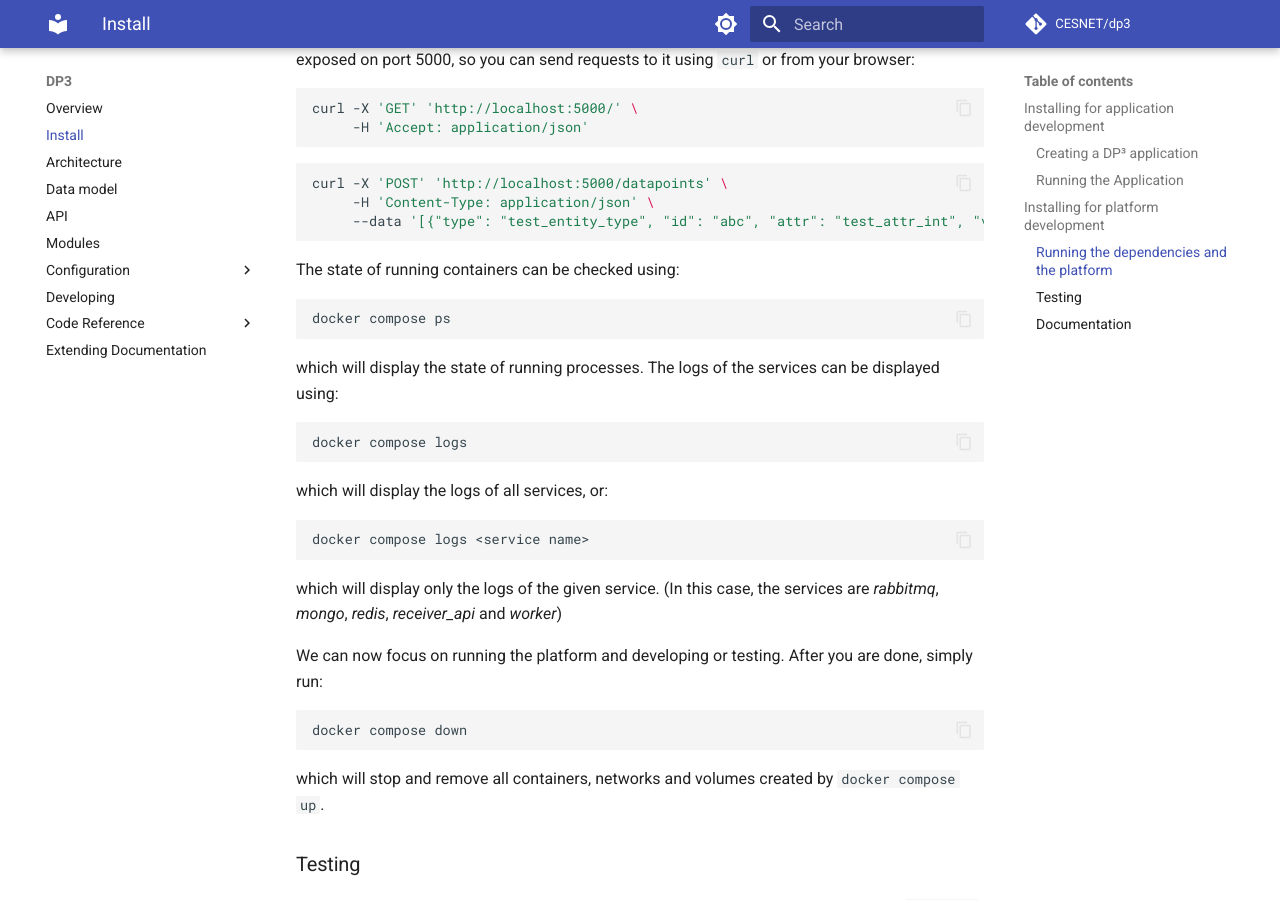
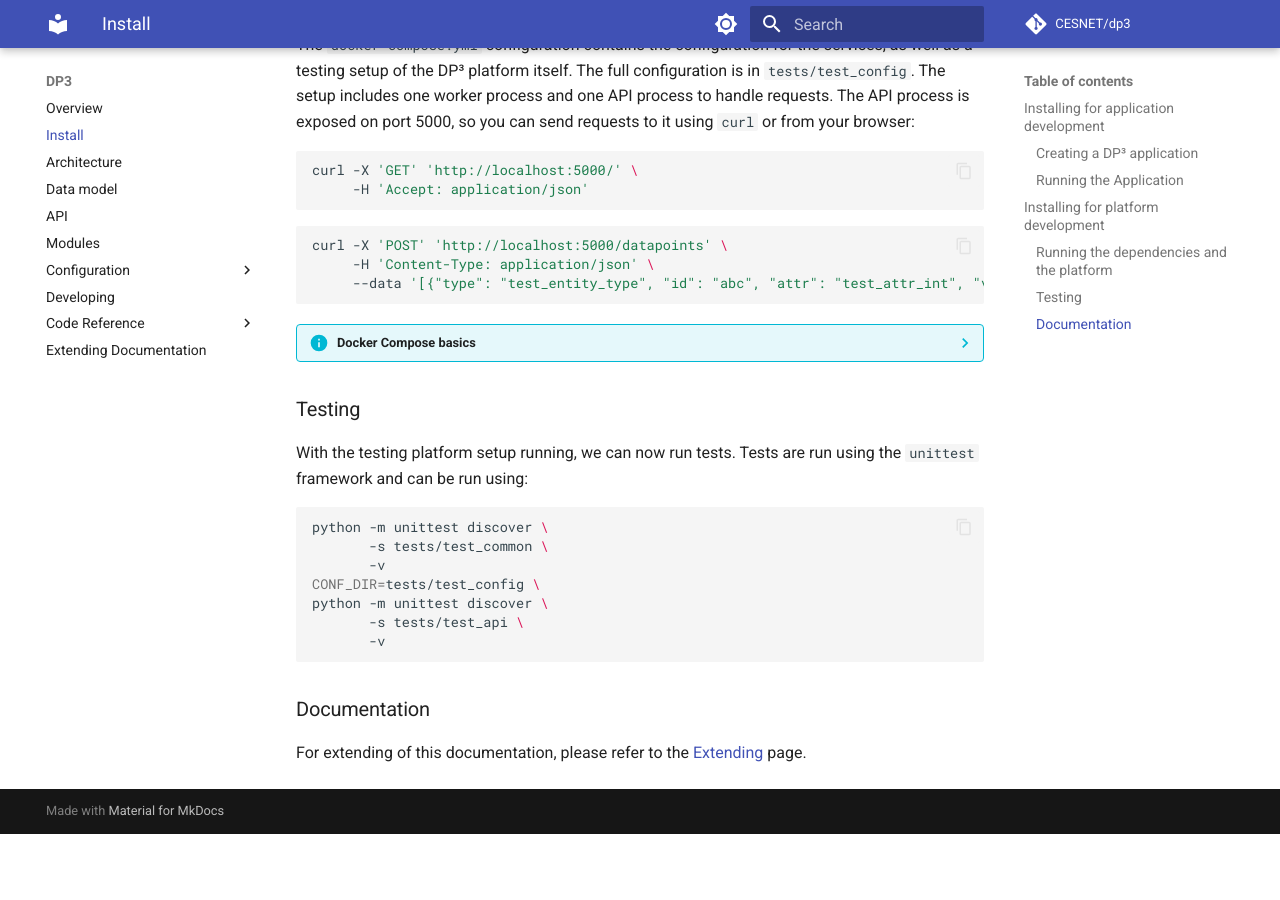
Before and after one commit to CESNET/dp3, an MkDocs documentation site: the page built from docs/install.md, in a window 1280 px wide and 900 px high, scrolled down 3221 px. Built offline with MkDocs 1.6.1 and Material for MkDocs 9.7.7, drawn with Linux system fonts in a browser that asks for light colours; comment, search, counter and statistics services are not loaded; after the commit the page ends 4055 px from its top, so only the background shows below that; some of the changed text lies outside the part shown.

Commit message:
Docs: Tuning the Installing page.
Documented using a non-editable install for app development.

````diff
--- a/docs/install.md
+++ b/docs/install.md
@@ -15,7 +15,7 @@
 python3 -m venv venv  # (1)!
 source venv/bin/activate  # (2)!
 python -m pip install --upgrade pip  # (3)!
-pip install -e git+https://github.com/CESNET/dp3.git@new_dp3#egg=dp3
+pip install git+https://github.com/CESNET/dp3.git@new_dp3#egg=dp3
 ```
 
 1. We recommend using virtual environment. If you are not familiar with it, please read
@@ -92,6 +92,37 @@
 1. The `-d` flag runs the services in the background, so you can continue working in the same terminal.
    The `--build` flag forces Docker to rebuild the images, so you can be sure you are running the latest version.
    If you want to run the services in the foreground, omit the `-d` flag.
+
+??? info "Docker Compose basics"
+
+      The state of running containers can be checked using:
+
+      ```shell
+      docker compose ps
+      ```
+
+      which will display the state of running processes. The logs of the services can be displayed using:
+
+      ```shell
+      docker compose logs
+      ```
+
+      which will display the logs of all services, or:
+
+      ```shell
+      docker compose logs <service name>
+      ```
+
+      which will display only the logs of the given service.
+      (In this case, the services are *rabbitmq*, *mongo*, *mongo_express*, and *redis*)
+
+      We can now focus on running the platform and developing or testing. After you are done, simply run:
+
+      ```shell
+      docker compose down
+      ```
+
+      which will stop and remove all containers, networks and volumes created by `docker compose up`.
 
 There are two main ways to run the application itself. First is a little more hand-on,
 and allows easier debugging.
@@ -204,34 +235,36 @@
      --data '[{"type": "test_entity_type", "id": "abc", "attr": "test_attr_int", "v": 123, "t1": "2023-07-01T12:00:00", "t2": "2023-07-01T13:00:00"}]'
 ```
 
-The state of running containers can be checked using:
+??? info "Docker Compose basics"
 
-```shell
-docker compose ps
-```
+      The state of running containers can be checked using:
 
-which will display the state of running processes. The logs of the services can be displayed using:
+      ```shell
+      docker compose ps
+      ```
 
-```shell
-docker compose logs
-```
+      which will display the state of running processes. The logs of the services can be displayed using:
 
-which will display the logs of all services, or:
+      ```shell
+      docker compose logs
+      ```
 
-```shell
-docker compose logs <service name>
-```
+      which will display the logs of all services, or:
 
-which will display only the logs of the given service.
-(In this case, the services are *rabbitmq*, *mongo*, *redis*, *receiver_api* and *worker*)
+      ```shell
+      docker compose logs <service name>
+      ```
 
-We can now focus on running the platform and developing or testing. After you are done, simply run:
+      which will display only the logs of the given service.
+      (In this case, the services are *rabbitmq*, *mongo*, *redis*, *receiver_api* and *worker*)
 
-```shell
-docker compose down
-```
+      We can now focus on running the platform and developing or testing. After you are done, simply run:
 
-which will stop and remove all containers, networks and volumes created by `docker compose up`.
+      ```shell
+      docker compose down
+      ```
+
+      which will stop and remove all containers, networks and volumes created by `docker compose up`.
 
 ### Testing
 
````
Also changed, not shown: dp3/template/README.md (+1 -1 lines).
